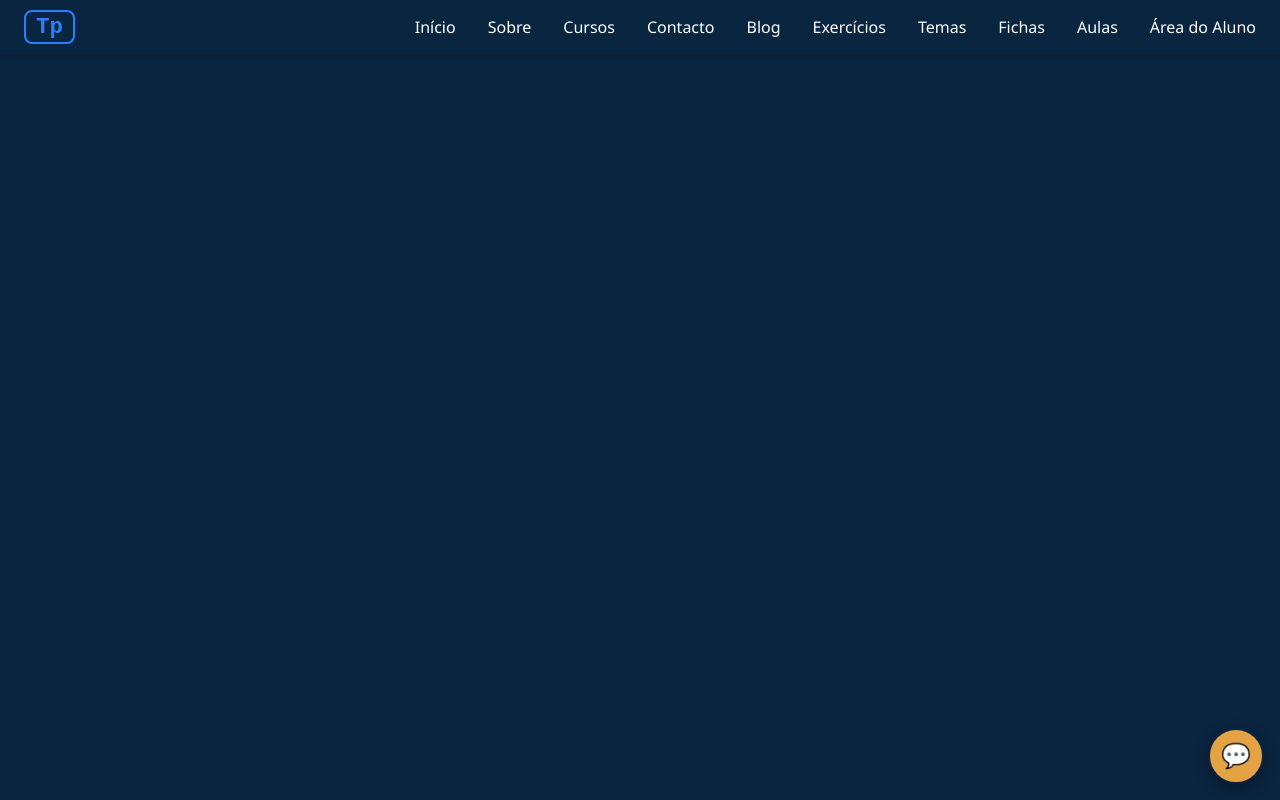
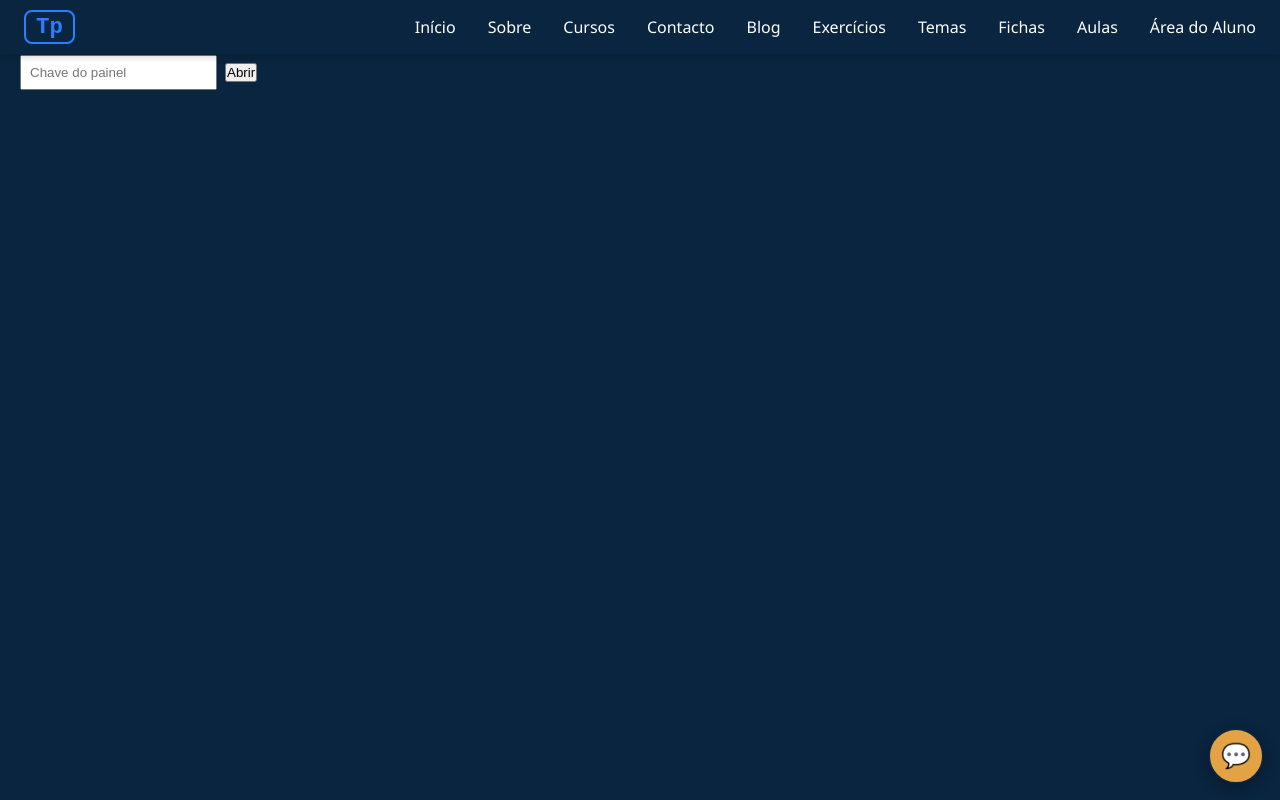
Before and after one commit to pedropedro18/teacher-pedro-react, a React (Vite) app: page /matriculas in a window 1280 px wide. Built offline with nearby package versions, Linux system fonts and the light colour scheme.

Commit message:
Painel de matriculas no site

```diff
--- a/src/App.jsx
+++ b/src/App.jsx
@@ -13,6 +13,7 @@ import ExerciciosNiveis from './ExerciciosNiveis';
 import ExerciciosTemas from './ExerciciosTemas';
 import Aluno from './Aluno';
 import Professor from './Professor';
+import PainelMatriculas from './PainelMatriculas';
 
 function App() {
   return (
@@ -29,6 +30,8 @@ function App() {
         <Route path="/fichas" element={<Fichas />} />
         <Route path="/Aluno" element={<Aluno />} />
         <Route path="/professor" element={<Professor />} />
+        <Route path="/matriculas" element={<PainelMatriculas />} />
+
       </Routes>
       <Chat />
     </>
--- /dev/null
+++ b/src/PainelMatriculas.jsx
@@ -0,0 +1,32 @@
+import { useState } from "react";
+
+const URL_PAINEL = "https://aulas-matriculas-3.onrender.com/admin";
+
+export default function PainelMatriculas() {
+  const [chave, setChave] = useState("");
+  const [aberto, setAberto] = useState(false);
+
+  if (!aberto) {
+    return (
+      <div style={{ padding: 20 }}>
+        <h2>Painel de matrículas</h2>
+        <input
+          type="password"
+          placeholder="Chave do painel"
+          value={chave}
+          onChange={(e) => setChave(e.target.value)}
+          style={{ padding: 8, marginRight: 8 }}
+        />
+        <button onClick={() => setAberto(true)}>Abrir</button>
+      </div>
+    );
+  }
+
+  return (
+    <iframe
+      title="Painel de matrículas"
+      src={`${URL_PAINEL}?chave=${encodeURIComponent(chave)}`}
+      style={{ width: "100%", height: "90vh", border: 0 }}
+    />
+  );
+}
```
